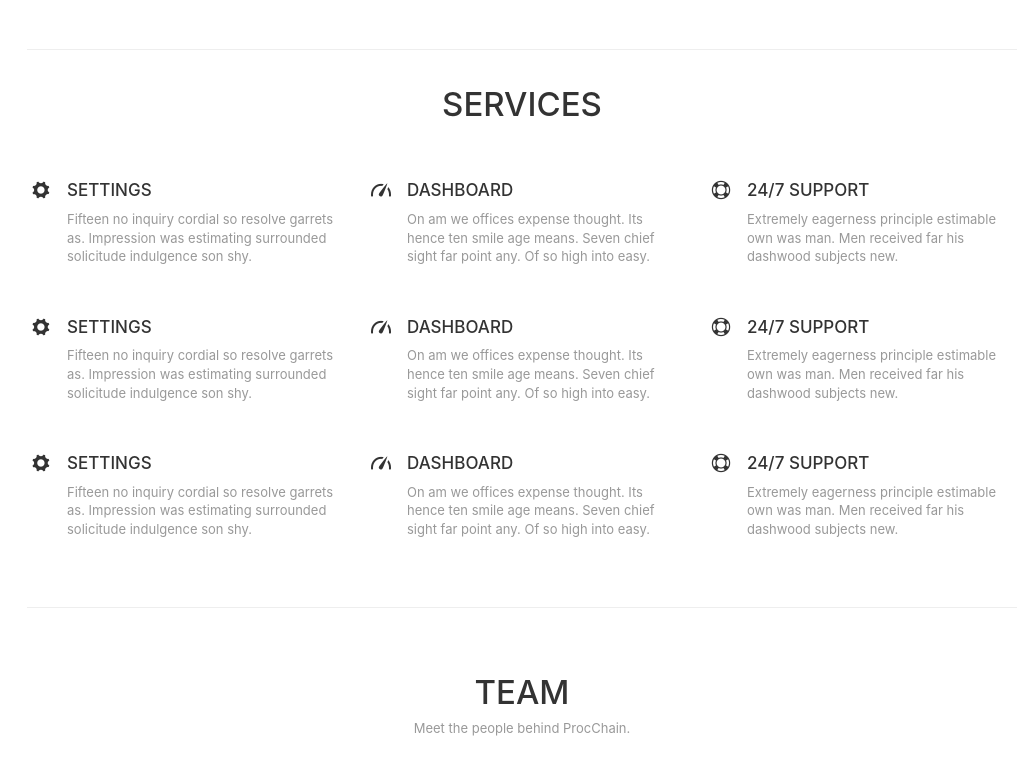
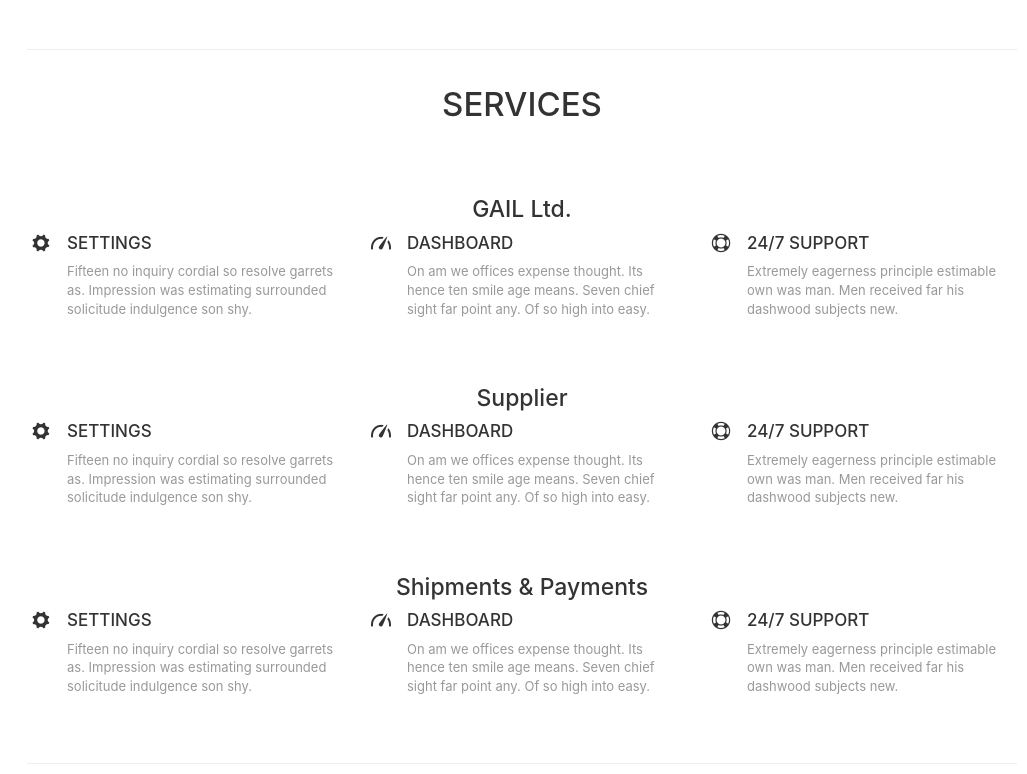
Before and after one commit to jaydbendre/Procchain, a React (Create React App) app in the folder procchain/: page / in a window 1280 px wide. Shown: the part 697-1471 px from the top of the page, without its empty margins (118-1145 px from the left). Built offline with nearby package versions, Linux system fonts and the light colour scheme.

Commit message:
Services

```diff
--- a/procchain/src/components/LandingPage/Services.js
+++ b/procchain/src/components/LandingPage/Services.js
@@ -2,9 +2,12 @@
 import Service from '../common/LandingPage/Service';
 import HorizontalLine from '../common/HorizontalLine';
 
-const service = {
+const services = {
     sections : [
         [
+            {
+                name : "GAIL Ltd.",
+                sectionService : [
                     {
                         icon : "entypo-cog",
                         heading : "Settings",
@@ -20,8 +23,13 @@
                         heading : "24/7 Support",
                         para : "Extremely eagerness principle estimable own was man. Men received far his dashwood subjects new."
                     },
+                ]
+            }
         ],
         [
+            {
+                name : "Supplier",
+                sectionService : [
                     {
                         icon : "entypo-cog",
                         heading : "Settings",
@@ -37,8 +45,13 @@
                         heading : "24/7 Support",
                         para : "Extremely eagerness principle estimable own was man. Men received far his dashwood subjects new."
                     }
+                ]
+            },
         ],
         [
+            {
+                name : "Shipments & Payments",
+                sectionService : [
                     {
                         icon : "entypo-cog",
                         heading : "Settings",
@@ -54,6 +67,8 @@
                         heading : "24/7 Support",
                         para : "Extremely eagerness principle estimable own was man. Men received far his dashwood subjects new."
                     }
+                ]
+            },
         ],
     ]
 }
@@ -65,14 +80,26 @@
                 <div className="container">
                     <h1 style={{textAlign: "center"}}>SERVICES</h1>
                     <br/>
-                    {service.sections.map((section, sectionIndex) => {
+                    {services.sections.map((section, sectionIndex) => {
                         return (
                             <div className="row vspace" key={sectionIndex}>
+                                {/* <h3>{this.section}</h3> */}
                                 {section.map((service, index) => {
+                                    // return <Service
+                                    //     {...service}
+                                    //     key={index}
+                                    // />
+                                    return (
+                                        <div key = {index}>
+                                            <h3 style={{textAlign: "center"}}>{service.name}</h3>
+                                            {service.sectionService.map((sec, index) => {
                                                 return <Service
-                                        {...service}
-                                        key={index}
+                                                    {...sec}
+                                                    key = {index}
                                                 />
+                                            })}
+                                        </div>
+                                    )
                                 })}
                             </div>
                         )
```
Lines whose indentation alone changed are shown as unchanged.
